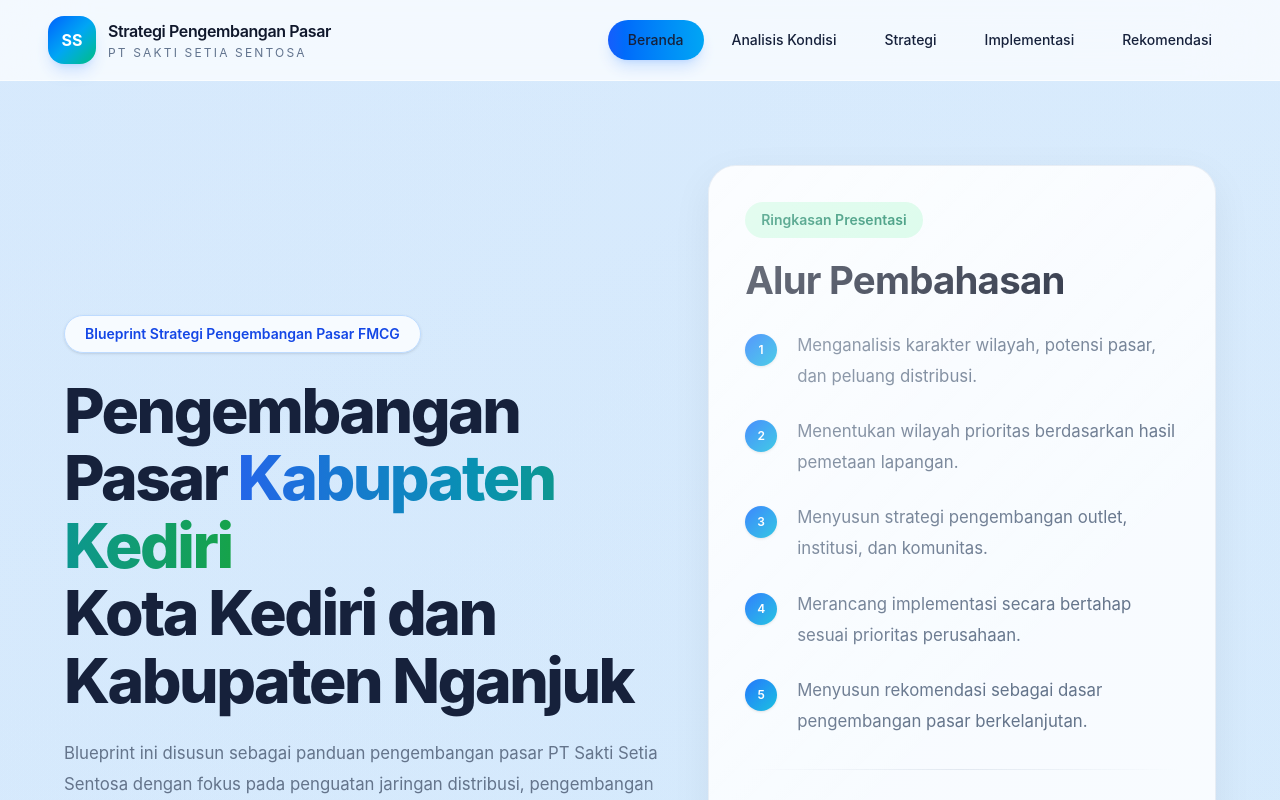
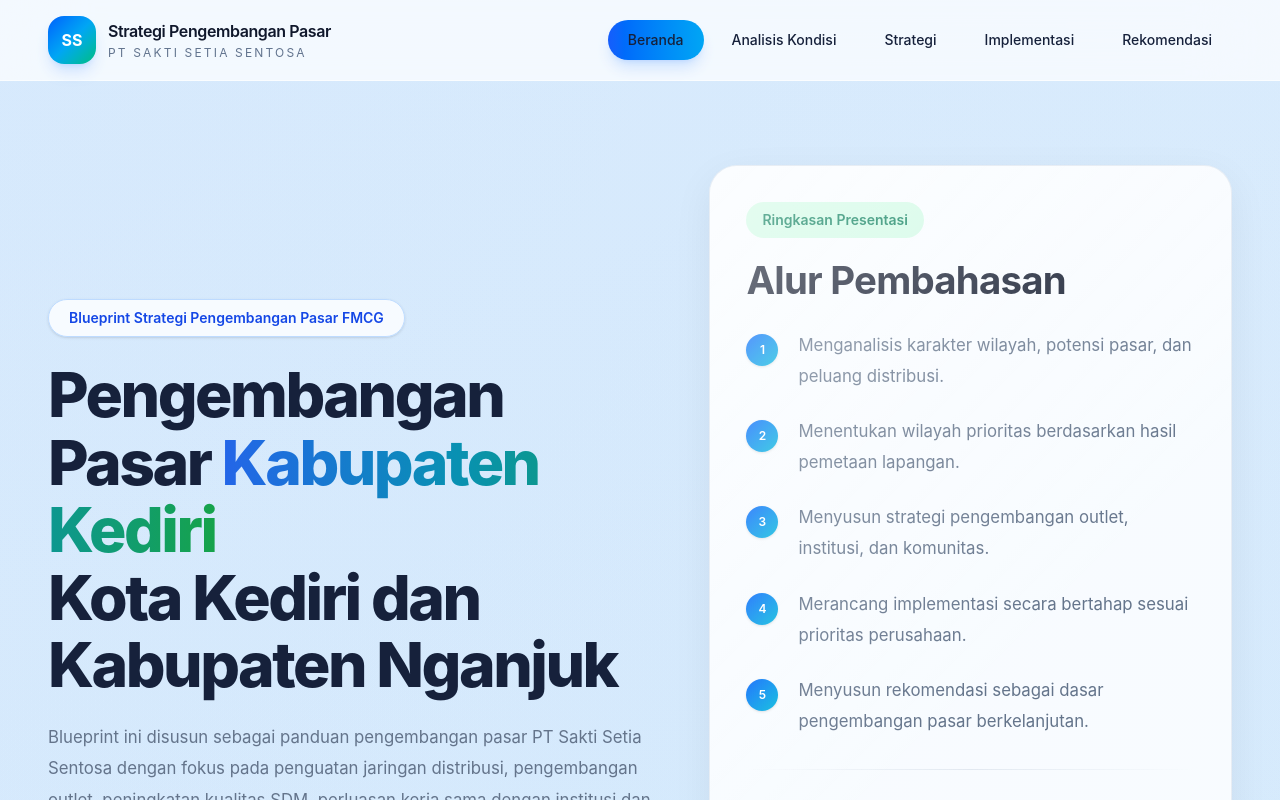
Before and after one commit to dawudsw0491-cell/market-strategy-presentation, a Next.js app: page / in a window 1280 px wide. Shown: the top 800 px of the page. Built offline with nearby package versions, Linux system fonts and the light colour scheme.

Commit message:
refactor(ui): standardize container component

```diff
--- a/components/ui/container.tsx
+++ b/components/ui/container.tsx
@@ -11,16 +11,7 @@ export default function Container({
 }: ContainerProps) {
   return (
     <div
-      className={`
-        mx-auto
-        w-full
-        max-w-[1320px]
-        px-6
-        sm:px-8
-        lg:px-12
-        xl:px-16
-        ${className}
-      `}
+      className={`container-app w-full max-w-[1320px] mx-auto px-7 md:px-12 ${className}`}
     >
       {children}
     </div>
```
